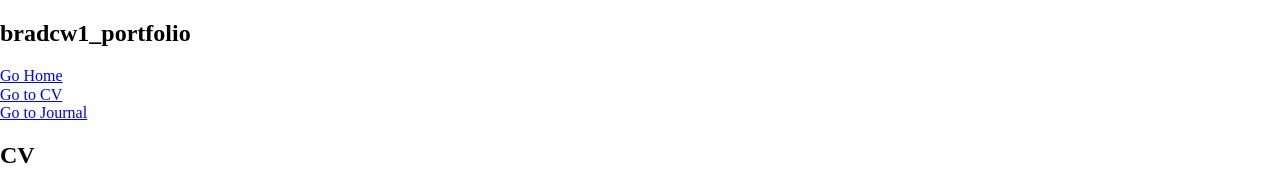
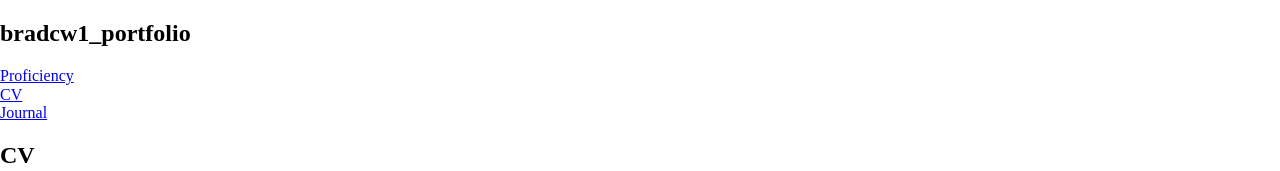
Before and after one commit to bradcw1/bradcw1_portfolio, a website: page cv.html in a window 1280 px wide. Shown: the top 171 px of the page. Drawn offline with nearby package versions, Linux system fonts and the light colour scheme; a small style sheet from the web is missing.

Commit message:
update nav

```diff
--- a/cv.html
+++ b/cv.html
@@ -18,9 +18,9 @@
 <div class="container">
     <h2>bradcw1_portfolio</h2>
     <div class="row">
-        <div class="column"><a class="button" href="index.html">Go Home</a></div>
-        <div class="column"><a class="button" href="cv.html">Go to CV</a></div>
-        <div class="column"><a class="button" href="journal.html">Go to Journal</a></div>
+        <div class="column"><a class="button" href="index.html">Proficiency</a></div>
+        <div class="column"><a class="button" href="cv.html">CV</a></div>
+        <div class="column"><a class="button" href="journal.html">Journal</a></div>
     </div>
 </div>
 
```
Also changed, not shown: index.html (+3 -3 lines), journal.html (+3 -3 lines).
